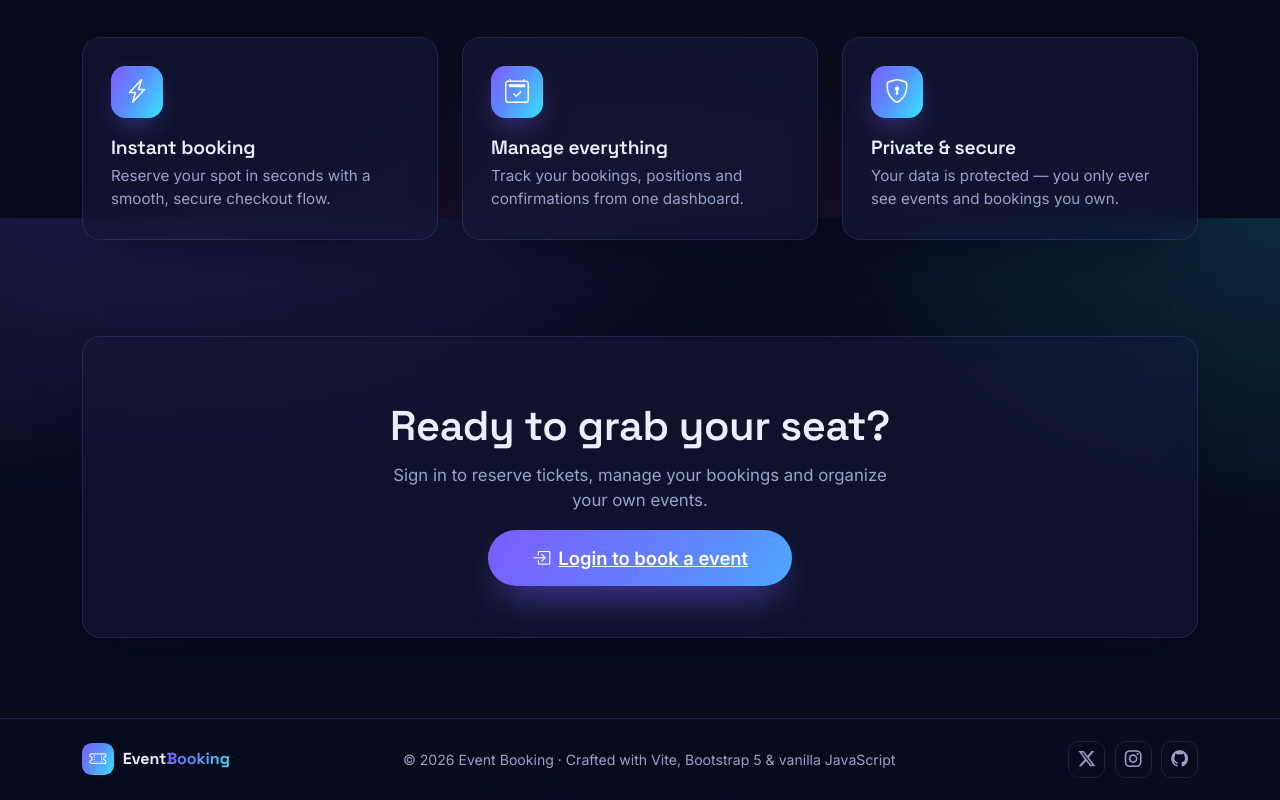
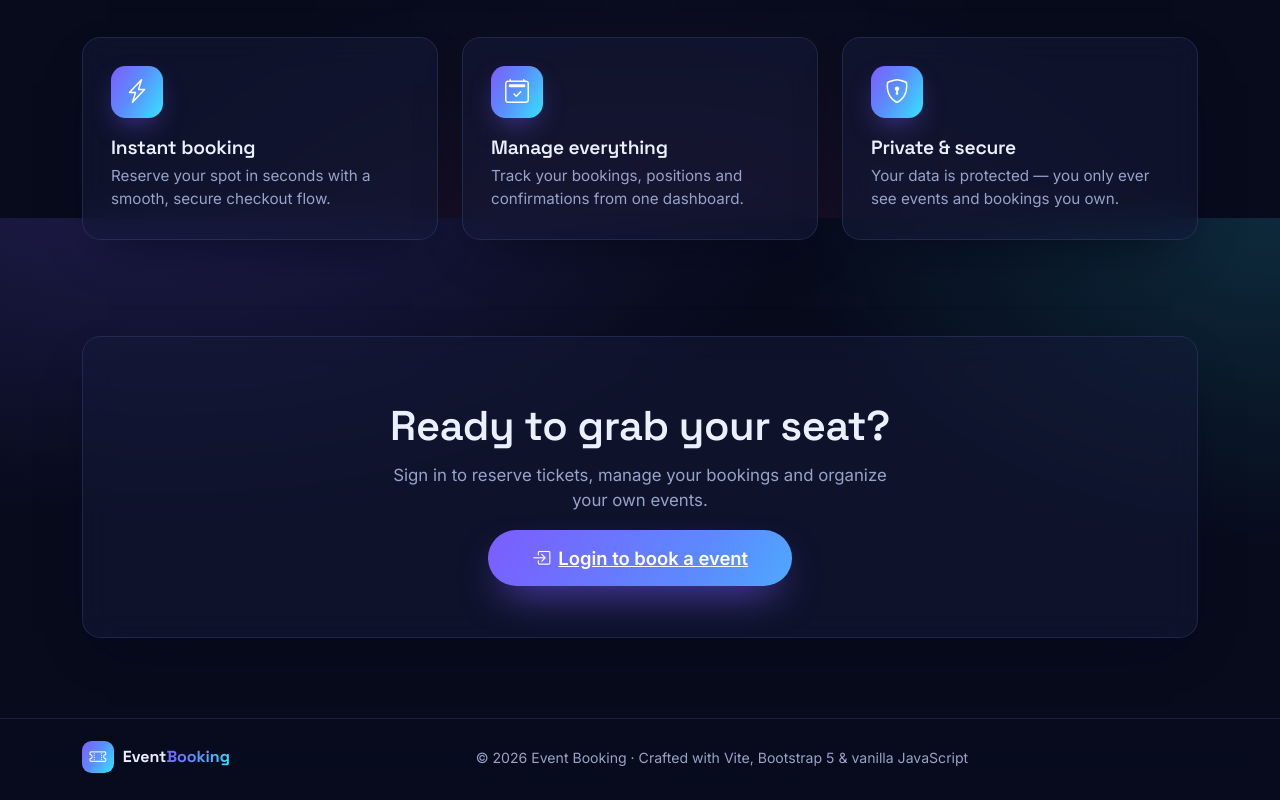
Before and after one commit to ivo0509/Event-Booking, a website built with Vite: page index.html in a window 1280 px wide. Shown: the part 1382-2182 px from the top of the page. Built offline with nearby package versions, Linux system fonts and the light colour scheme; no server answers.

Commit message:
Remove icons in footer

```diff
--- a/src/components/footer/Footer.css
+++ b/src/components/footer/Footer.css
@@ -42,28 +42,3 @@
   text-align: center;
   flex: 1 1 auto;
 }
-
-.site-footer__social {
-  display: flex;
-  gap: 0.6rem;
-}
-
-.site-footer__icon {
-  display: inline-flex;
-  align-items: center;
-  justify-content: center;
-  width: 2.3rem;
-  height: 2.3rem;
-  border-radius: 0.65rem;
-  font-size: 1.05rem;
-  color: var(--eb-muted);
-  border: 1px solid var(--eb-border);
-  text-decoration: none;
-  transition: color 0.2s ease, border-color 0.2s ease, transform 0.2s ease;
-}
-
-.site-footer__icon:hover {
-  color: var(--eb-text);
-  border-color: var(--eb-cyan);
-  transform: translateY(-2px);
-}
--- a/src/components/footer/Footer.html
+++ b/src/components/footer/Footer.html
@@ -8,11 +8,6 @@
       <p class="site-footer__note text-eb-muted">
         &copy; 2026 Event Booking · Crafted with Vite, Bootstrap 5 &amp; vanilla JavaScript
       </p>
-      <div class="site-footer__social">
-        <a href="#" aria-label="Twitter" class="site-footer__icon"><i class="bi bi-twitter-x"></i></a>
-        <a href="#" aria-label="Instagram" class="site-footer__icon"><i class="bi bi-instagram"></i></a>
-        <a href="#" aria-label="GitHub" class="site-footer__icon"><i class="bi bi-github"></i></a>
-      </div>
     </div>
   </div>
 </footer>
```
